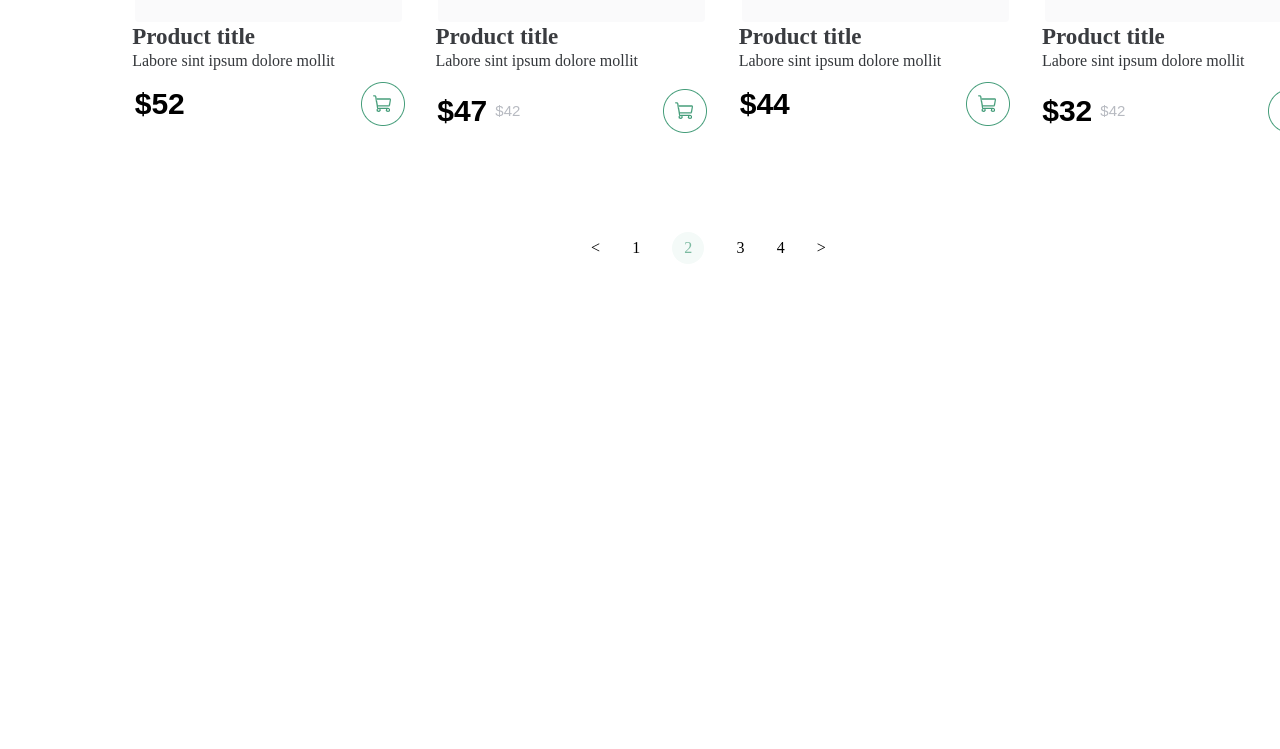
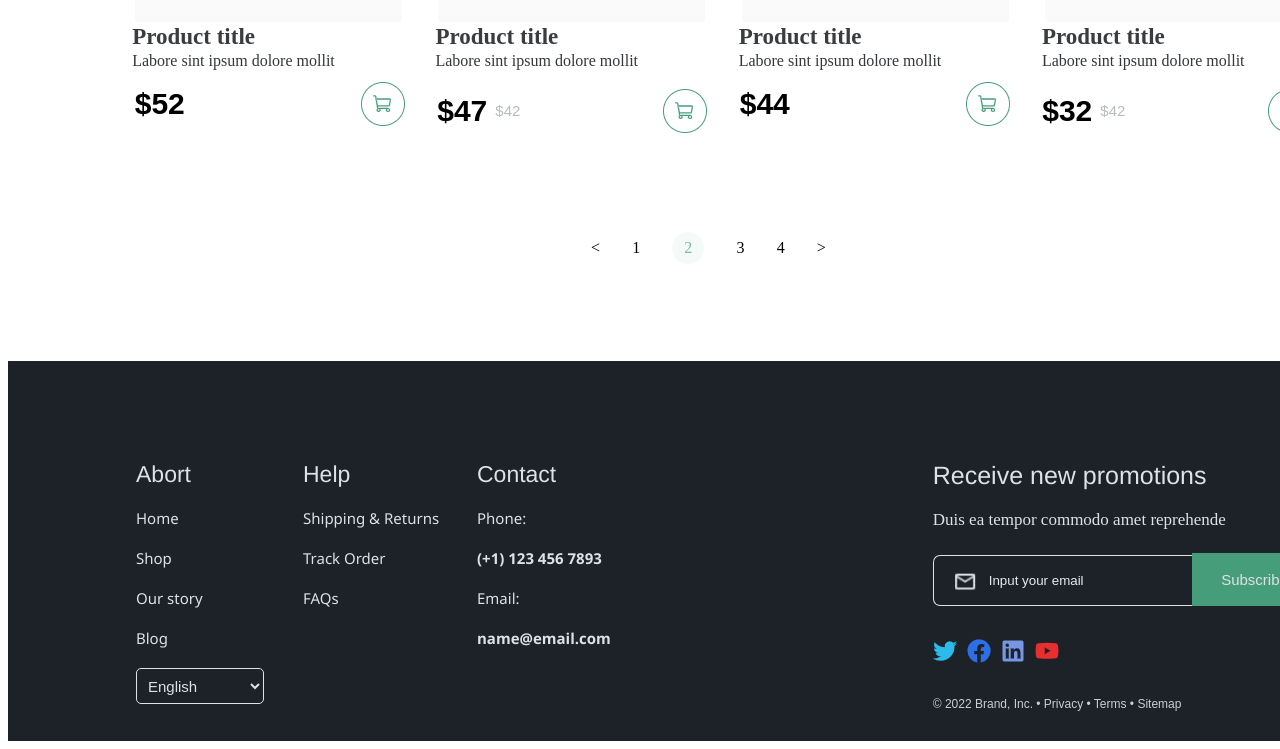
Before and after one commit to TriTin2110/BaiTHWEB, a plain HTML site: page 1_ProductListing/Bai Tap Thiet Ke Giao Dien Web.html in a window 1280 px wide. Shown: the part 1914-2663 px from the top of the page. Before the commit the page ends 2186 px from the top, so only its background shows below. Drawn offline with Linux system fonts and the light colour scheme.

Commit message:
Bo sung them footer

```diff
--- a/1_ProductListing/indexa.html
+++ b/1_ProductListing/Bai Tap Thiet Ke Giao Dien Web.html
@@ -184,6 +184,105 @@
         align-items: center;
         width: 267px;
     }
+
+    #footer {
+        margin-top: 97px;
+        background-color: #1D2128;
+        height: 380px;
+        display: flex;
+        flex-direction: row;
+        width: 1442px;
+        justify-content: space-between;
+    }
+
+    #footer_left_side {
+        font-weight: 500;
+        font-size: 15px;
+        display: flex;
+        flex-direction: column;
+        margin-left: 92px;
+        margin-top: 100px;
+        color: #DEE1E6;
+        width: 150px;
+        font-family: 'Segoe UI', Tahoma, Geneva, Verdana, sans-serif
+    }
+
+    #footer_label_left_side {
+        font-size: 23px;
+        font-family: 'Franklin Gothic Medium', 'Arial Narrow', Arial, sans-serif;
+    }
+
+    #footer_container_left_side {
+        display: flex;
+        flex-direction: row;
+    }
+
+    #footer_left_content {
+        margin-top: 20px;
+        margin-left: -111px;
+    }
+
+    #select_option {
+        border-radius: 5px;
+        font-size: 15px;
+        padding-left: 7px;
+        height: 36px;
+        width: 128px;
+        background-color: #1D2128;
+        color: #DEE1E6;
+        border: 1px solid #DEE1E6;
+    }
+
+    #footer_container_right_side {
+        margin-top: 100px;
+        margin-right: 130px;
+    }
+
+    #footer_label_right_side {
+        color: #DEE1E6;
+        font-size: 25px;
+        font-family: 'Franklin Gothic Medium', 'Arial Narrow', Arial, sans-serif;
+
+    }
+
+    #footer_right_content {
+        color: #DEE1E6;
+        font-size: 17px;
+        margin-top: 20px;
+    }
+
+    #footer_right_text_box {
+        color: #DEE1E6;
+        border: 1px solid #DEE1E6;
+        border-right: none;
+        border-top-left-radius: 7px;
+        border-bottom-left-radius: 7px;
+        width: 208px;
+        height: 47px;
+        display: flex;
+        flex-direction: row;
+        align-items: center;
+    }
+
+    #button_subscribe {
+        color: #DEE1E6;
+        background-color: #459D7A;
+        font-size: 15px;
+        height: 59px;
+        width: 128px;
+        margin-left: -11px;
+        border: solid #1D2128;
+        border-top-right-radius: 7px;
+        border-bottom-right-radius: 7px;
+        border-left: none;
+    }
+
+    #footer_source {
+        margin-top: 30px;
+        color: #CBCED3;
+        font-size: 12px;
+        font-family: Arial, Helvetica, sans-serif;
+    }
 </style>
 
 
@@ -235,7 +334,7 @@
 
         <div id="sort_content_right" style="float: right;">
             <input type="text"
-                style="width: 170px; height: 54px; margin-left: -313px; border-bottom: 1px solid #D3D5D9; border-top: white 1px; border-left: 1px white; border-right: 1px white; border-radius: 1px; background-image: url(search_glass.PNG); background-repeat: no-repeat; background-position: 13px; background-size: 24px 24px; padding-left: 44px; font-size: 14px;"
+                style="width: 170px; height: 54px; margin-left: -313px; border-bottom: 1px solid #D3D5D9; border-top: white 1px; border-left: 1px white; border-right: 1px white; border-radius: 1px; background-image: url(search_glass.PNG); background-repeat: no-repeat; background-position: 13px 20px; background-size: 24px 24px; padding-left: 44px; font-size: 14px;"
                 placeholder="Search product...">
             <span
                 style="margin-left:24px;background-color: #F3F4F6; width: 134px; height: 54px; display: flex; justify-content: center; align-items: center; color: #9A9FA8; font-size: 20px;">Sort
@@ -466,6 +565,58 @@
         <div>4</div>
         <div> ></div>
     </div>
+    <div id="footer">
+
+        <div id="footer_container_left_side">
+            <!-- Cột thứ 1 -->
+            <div id="footer_left_side" style="margin-left: 128px;">
+                <div id="footer_label_left_side">Abort</div>
+                <div style="margin-top: 20px;">Home</div>
+                <div style="margin-top: 20px;">Shop</div>
+                <div style="margin-top: 20px;">Our story</div>
+                <div style="margin-top: 20px;">Blog</div>
+                <select id="select_option" name="Country" size="1" style="margin-top: 20px;">
+                    <option value="English">English</option>
+                    <option value="Vietnamese">Tiếng Việt</option>
+                </select>
+            </div>
+
+            <!-- Cột thứ 2 -->
+            <div id="footer_left_side" style="margin-left: 128px;">
+                <div id="footer_label_left_side" style="margin-left: -111px;">Help</div>
+                <div id="footer_left_content">Shipping & Returns</div>
+                <div id="footer_left_content">Track Order</div>
+                <div id="footer_left_content">FAQs</div>
+            </div>
+
+            <!-- Cột thứ 3 -->
+            <div id="footer_left_side" style="margin-left: 128px;">
+                <div id="footer_label_left_side" style="margin-left: -215px;">Contact</div>
+                <div style="margin-top: 20px; margin-left: -215px;">Phone:</div>
+                <b style="margin-top: 20px; margin-left: -215px;">(+1) 123 456 7893</b>
+                <div style="margin-top: 20px; margin-left: -215px;">Email:</div>
+                <b style="margin-top: 20px; margin-left: -215px;">name@email.com</b>
+            </div>
+        </div>
+
+        <!-- Nội dung bên phải footer -->
+        <div id="footer_container_right_side">
+            <div id="footer_label_right_side">Receive new promotions</div>
+            <div id="footer_right_content">Duis ea tempor commodo amet reprehende</div>
+            <div id="footer_right_content"><input id="footer_right_text_box" type="text"
+                    style="display: inline;background-image: url(MailBox.jpg); background-repeat: no-repeat; background-color: #1D2128; background-size: 22px 19px; background-position: 20px 16px; padding-left: 55px;"
+                    placeholder="Input your email">
+                <span><button id="button_subscribe">Subscribe</button></span>
+            </div>
+            <div style="margin-top: 30px;">
+                <img src="Twitter 1.png" style="margin-right: 6px;">
+                <img src="Facebook 1.png" style="margin-right: 6px;">
+                <img src="LinkedIn 1.png" style="margin-right: 6px;">
+                <img src="YouTube 1.png" style="margin-right: 6px;">
+            </div>
+            <div id="footer_source">© 2022 Brand, Inc. &#8226 Privacy &#8226 Terms &#8226 Sitemap</div>
+        </div>
+    </div>
 </body>
 
 </html>
```
Also changed, not shown: 1_ProductListing/Bo sung them footer.png (added), 1_ProductListing/MailBox.jpg (added), 1_ProductListing/Mau.html (renamed from 1_ProductListing/index.html).
